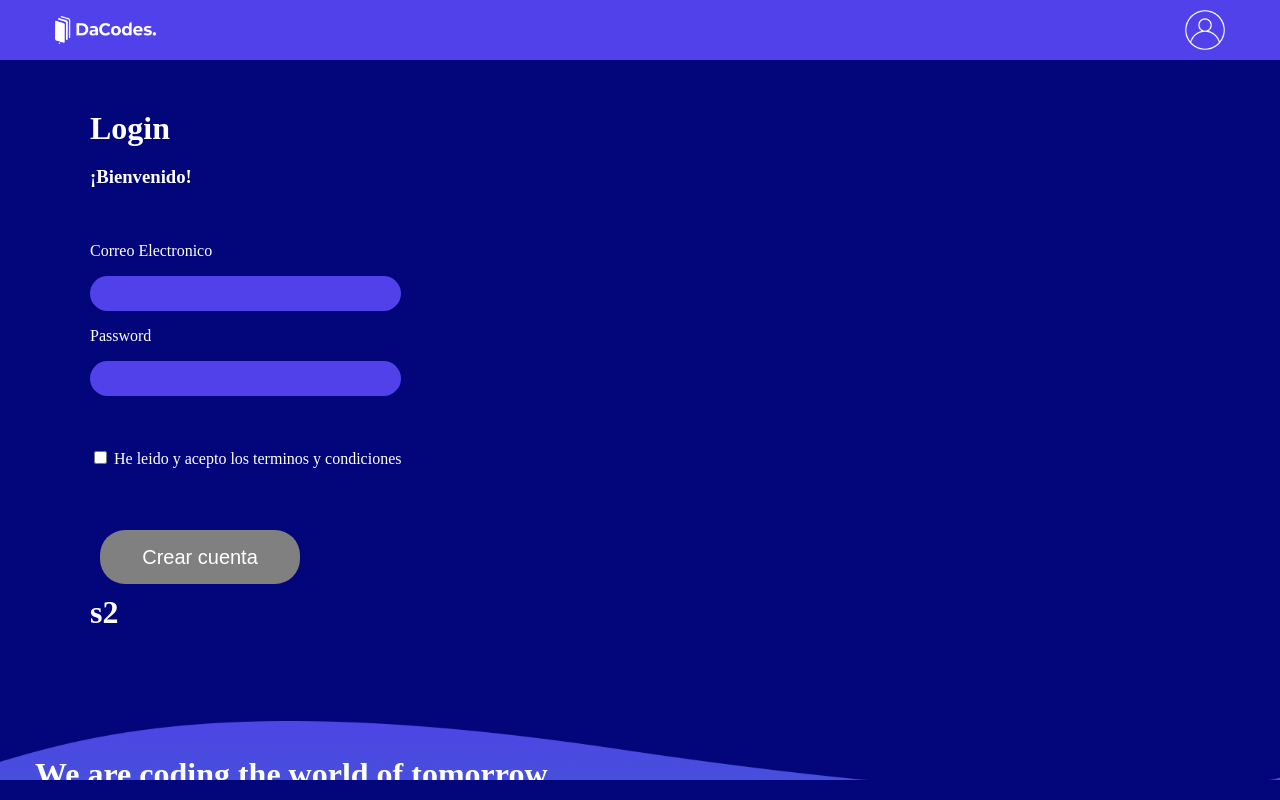
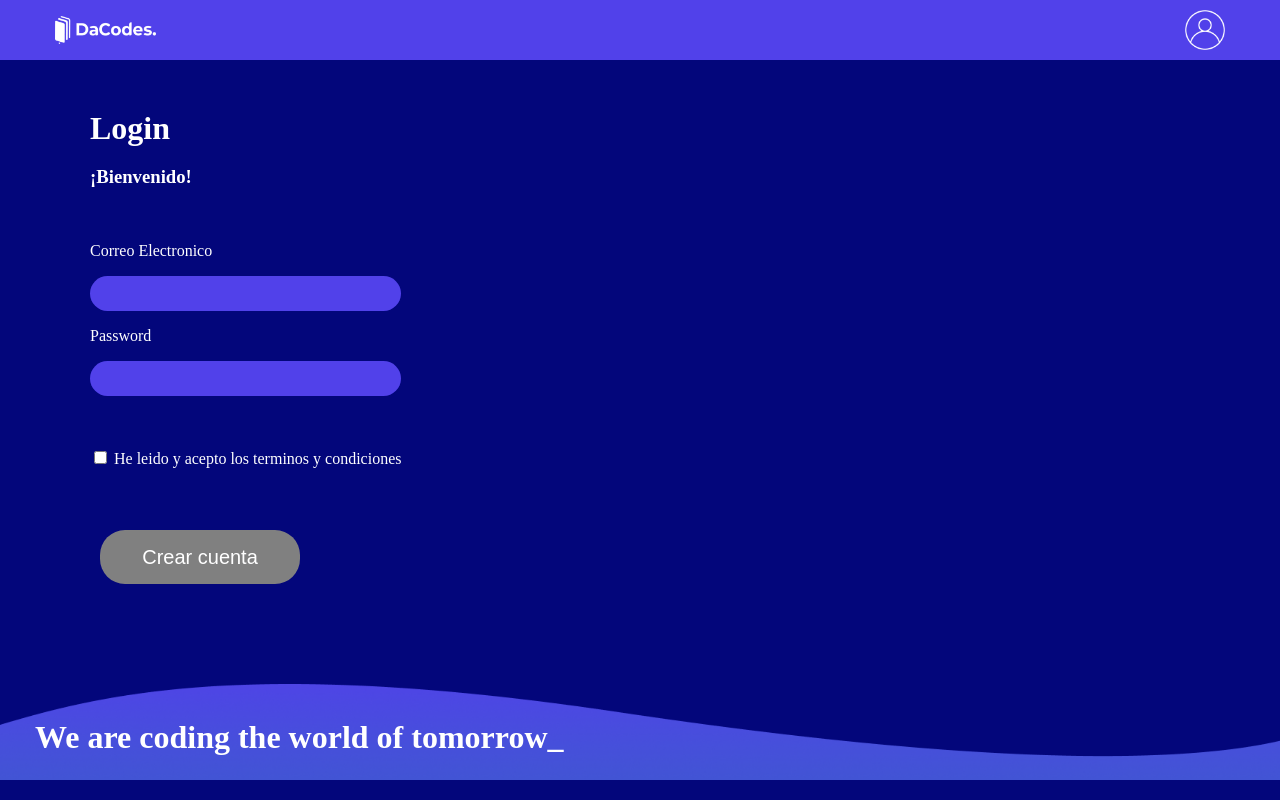
Before and after one commit to maximus495/react-movies, a React (Vite) app: page / in a window 1280 px wide. Built offline with nearby package versions, Linux system fonts and the light colour scheme.

Commit message:
fix forgotpass error 2

```diff
--- a/src/pages/Auth/Login/Login.tsx
+++ b/src/pages/Auth/Login/Login.tsx
@@ -63,7 +63,7 @@ const Login = () => {
           disabled={ !isChecked || isEmpty || Object.values(isError).filter(Boolean).length > 0 }
         >Crear cuenta</button>
 
-        <h1>s{Object.values(isError).filter(Boolean).length}</h1>
+        {/* <h1>s{Object.values(isError).filter(Boolean).length}</h1> */}
 
       </div>
 
```
